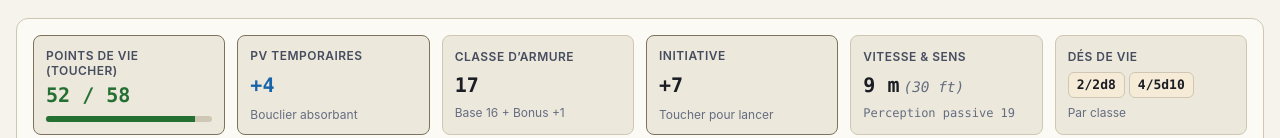
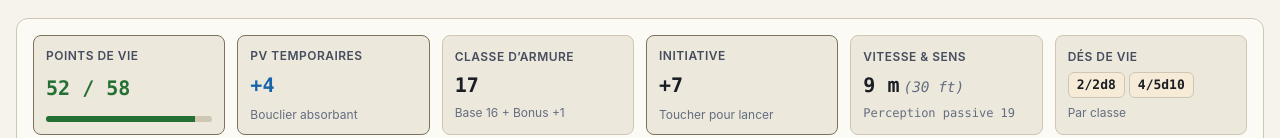
Before and after one commit to onavatte/dnd-character-sheet, a React (Vite) app: page / in a window 1280 px wide. Shown: the part 213-351 px from the top of the page. Built offline with nearby package versions, Linux system fonts and the light colour scheme.

Commit message:
fix: retire la mention toucher du libelle points de vie

```diff
--- a/src/ui/components/VitalityBanner.tsx
+++ b/src/ui/components/VitalityBanner.tsx
@@ -128,7 +128,7 @@ export function VitalityBanner({
           onClick={openHpModal}
           title="Toucher pour appliquer des Dégâts, des Soins ou des PV Temporaires"
         >
-          <span className="vital-label">Points de Vie (Toucher)</span>
+          <span className="vital-label">Points de Vie</span>
           <span className={`vital-value tabular-nums ${hpColorClass}`}>
             {sheet.combat.hpCurrent} / {sheet.combat.hpMax}
           </span>
```
